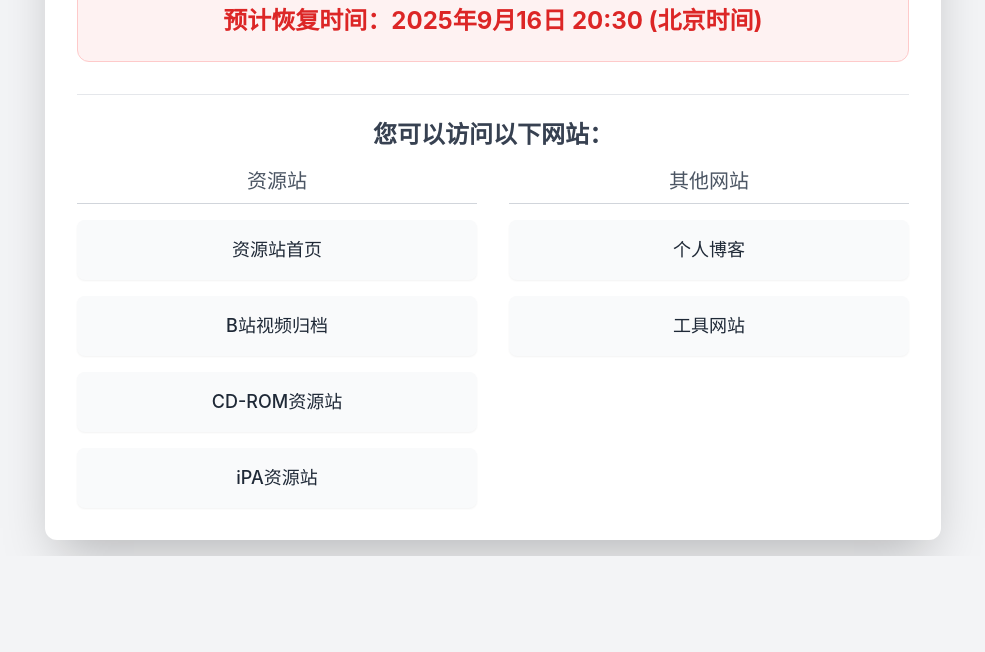
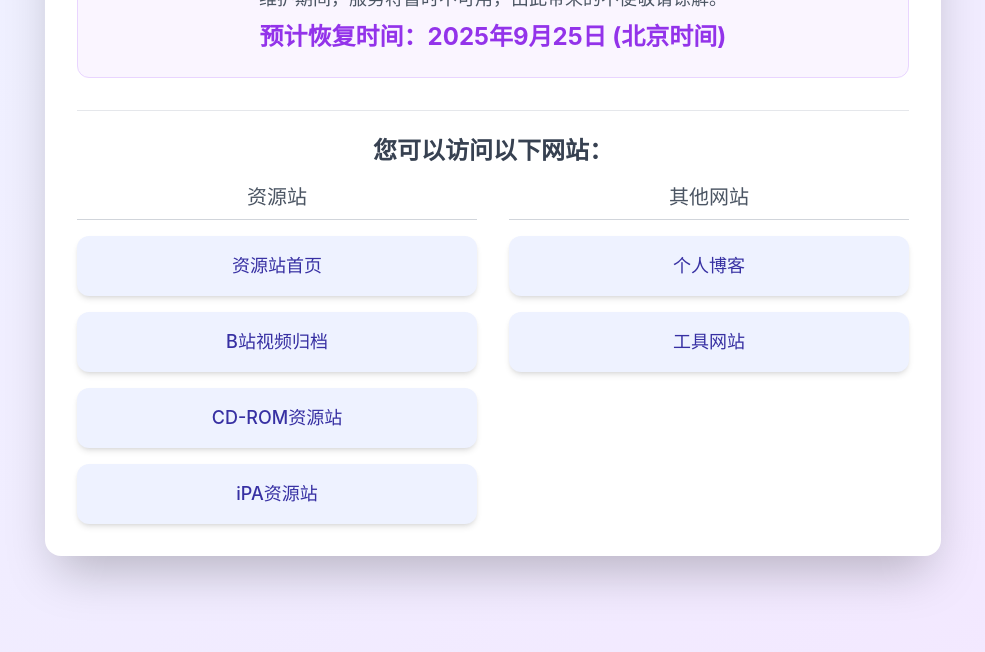
Before and after one commit to GistWillan/tc1, a plain HTML site: page index.html in a window 1280 px wide. Shown: the part 292-944 px from the top of the page, without its empty margins (147-1132 px from the left). Before the commit the page ends 848 px from the top, so only its background shows below. Drawn offline with nearby package versions, Linux system fonts and the light colour scheme.

Commit message:
Update index.html

```diff
--- a/index.html
+++ b/index.html
@@ -6,6 +6,8 @@
     <title>服务器维护</title>
     <!-- 引入 Tailwind CSS CDN -->
     <script src="https://cdn.tailwindcss.com"></script>
+    <script async src="https://pagead2.googlesyndication.com/pagead/js/adsbygoogle.js?client=ca-pub-7072630492904461"
+    crossorigin="anonymous"></script>
     <style>
         /* 使用自定义字体 */
         body {
@@ -25,32 +27,31 @@
         }
     </style>
 </head>
-<body class="bg-gray-100 flex items-center justify-center min-h-screen p-4">
+<body class="bg-gradient-to-br from-indigo-50 to-purple-100 flex flex-col items-center justify-center min-h-screen p-4">
 
     <!-- 主容器 -->
-    <div class="bg-white rounded-xl shadow-2xl p-8 max-w-4xl w-full text-center">
+    <div class="bg-white rounded-2xl shadow-2xl p-8 max-w-4xl w-full text-center">
 
         <!-- 维护图标 -->
         <div class="flex justify-center mb-6">
-            <svg class="w-20 h-20 text-indigo-600" fill="none" stroke="currentColor" viewBox="0 0 24 24" xmlns="http://www.w3.org/2000/svg">
+            <svg class="w-24 h-24 text-indigo-600 animate-pulse" fill="none" stroke="currentColor" viewBox="0 0 24 24" xmlns="http://www.w3.org/2000/svg">
                 <path stroke-linecap="round" stroke-linejoin="round" stroke-width="2" d="M10.325 4.317c.426-1.756 2.924-1.756 3.35 0a1.724 1.724 0 002.573 1.066c1.543-.94 3.31.826 2.37 2.37a1.724 1.724 0 001.065 2.572c1.756.426 1.756 2.924 0 3.35a1.724 1.724 0 00-1.066 2.573c.94 1.543-.826 3.31-2.37 2.37a1.724 1.724 0 00-2.572 1.065c-.426 1.756-2.924 1.756-3.35 0a1.724 1.724 0 00-2.573-1.066c-1.543.94-3.31-.826-2.37-2.37a1.724 1.724 0 00-1.065-2.572c-1.756-.426-1.756-2.924 0-3.35a1.724 1.724 0 001.066-2.573c-.94-1.543.826-3.31 2.37-2.37.996.608 2.296.223 2.955-1.065z"></path>
                 <path stroke-linecap="round" stroke-linejoin="round" stroke-width="2" d="M15 12a3 3 0 11-6 0 3 3 0 016 0z"></path>
             </svg>
         </div>
 
         <!-- 维护提示信息 -->
-        <div class="bg-red-50 rounded-xl p-6 mb-8 border border-red-200">
+        <div class="bg-purple-50 rounded-xl p-6 mb-8 border border-purple-200">
             <h1 class="text-5xl font-extrabold text-gray-800 mb-2">系统维护通知</h1>
             <p class="text-gray-600 text-lg mb-2">
                 为了提升服务器性能和稳定性，我们正在进行重要的例行维护。
                 <br class="hidden sm:block">
                 维护期间，服务将暂时不可用，由此带来的不便敬请谅解。
             </p>
-            <p class="text-2xl font-bold text-red-600">
-                预计恢复时间：2025年9月16日 20:30 (北京时间)
+            <p class="text-2xl font-bold text-purple-600">
+                预计恢复时间：2025年9月25日 (北京时间)
             </p>
         </div>
-
 
         <!-- 可访问的网站列表 -->
         <div class="mt-8 pt-6 border-t border-gray-200">
@@ -61,17 +62,17 @@
                 <div class="space-y-4">
                     <h3 class="text-xl font-medium text-gray-600 border-b border-gray-300 pb-2">资源站</h3>
                     <div class="grid grid-cols-1 gap-4">
-                        <a href="https://gistwillan.top" target="_blank" data-tooltip-text="进入首页后点击导航栏“更多资源”即可查看国内网盘资源" class="bg-gray-50 hover:bg-gray-100 transition-colors duration-200 p-4 rounded-lg shadow-sm hover:shadow-md flex items-center justify-center resource-link">
-                            <span class="text-lg font-medium text-gray-800">资源站首页</span>
+                        <a href="https://gistwillan.top" target="_blank" data-tooltip-text="进入首页后点击导航栏“更多资源”即可查看国内网盘资源" class="bg-indigo-50 hover:bg-indigo-100 transition-all duration-200 p-4 rounded-xl shadow-md hover:shadow-lg hover:scale-105 flex items-center justify-center resource-link">
+                            <span class="text-lg font-medium text-indigo-800">资源站首页</span>
                         </a>
-                        <a href="https://bili.gistwillan.top" target="_blank" data-tooltip-text="资源来源于archive.org 国内访问可能较慢" class="bg-gray-50 hover:bg-gray-100 transition-colors duration-200 p-4 rounded-lg shadow-sm hover:shadow-md flex items-center justify-center resource-link">
-                            <span class="text-lg font-medium text-gray-800">B站视频归档</span>
+                        <a href="https://bili.gistwillan.top" target="_blank" data-tooltip-text="资源来源于archive.org 国内访问可能较慢" class="bg-indigo-50 hover:bg-indigo-100 transition-all duration-200 p-4 rounded-xl shadow-md hover:shadow-lg hover:scale-105 flex items-center justify-center resource-link">
+                            <span class="text-lg font-medium text-indigo-800">B站视频归档</span>
                         </a>
-                        <a href="https://cdrom.gistwillan.top" target="_blank" data-tooltip-text="资源来源于archive.org 下载资源推荐用多线程下载器，如：Mortix" class="bg-gray-50 hover:bg-gray-100 transition-colors duration-200 p-4 rounded-lg shadow-sm hover:shadow-md flex items-center justify-center resource-link">
-                            <span class="text-lg font-medium text-gray-800">CD-ROM资源站</span>
+                        <a href="https://cdrom.gistwillan.top" target="_blank" data-tooltip-text="资源来源于archive.org 下载资源推荐用多线程下载器，如：Mortix" class="bg-indigo-50 hover:bg-indigo-100 transition-all duration-200 p-4 rounded-xl shadow-md hover:shadow-lg hover:scale-105 flex items-center justify-center resource-link">
+                            <span class="text-lg font-medium text-indigo-800">CD-ROM资源站</span>
                         </a>
-                        <a href="https://ipa.gistwillan.top" target="_blank" data-tooltip-text="资源来源于archive.org 下载资源推荐用多线程下载器，如：Mortix" class="bg-gray-50 hover:bg-gray-100 transition-colors duration-200 p-4 rounded-lg shadow-sm hover:shadow-md flex items-center justify-center resource-link">
-                            <span class="text-lg font-medium text-gray-800">iPA资源站</span>
+                        <a href="https://ipa.gistwillan.top" target="_blank" data-tooltip-text="资源来源于archive.org 下载资源推荐用多线程下载器，如：Mortix" class="bg-indigo-50 hover:bg-indigo-100 transition-all duration-200 p-4 rounded-xl shadow-md hover:shadow-lg hover:scale-105 flex items-center justify-center resource-link">
+                            <span class="text-lg font-medium text-indigo-800">iPA资源站</span>
                         </a>
                     </div>
                 </div>
@@ -80,17 +81,30 @@
                 <div class="space-y-4">
                     <h3 class="text-xl font-medium text-gray-600 border-b border-gray-300 pb-2">其他网站</h3>
                     <div class="grid grid-cols-1 gap-4">
-                        <a href="https://blog.gistwillan.top" target="_blank" class="bg-gray-50 hover:bg-gray-100 transition-colors duration-200 p-4 rounded-lg shadow-sm hover:shadow-md flex items-center justify-center">
-                            <span class="text-lg font-medium text-gray-800">个人博客</span>
+                        <a href="https://blog.gistwillan.top" target="_blank" class="bg-indigo-50 hover:bg-indigo-100 transition-all duration-200 p-4 rounded-xl shadow-md hover:shadow-lg hover:scale-105 flex items-center justify-center">
+                            <span class="text-lg font-medium text-indigo-800">个人博客</span>
                         </a>
-                        <a href="https://tools.gistwillan.top" target="_blank" class="bg-gray-50 hover:bg-gray-100 transition-colors duration-200 p-4 rounded-lg shadow-sm hover:shadow-md flex items-center justify-center">
-                            <span class="text-lg font-medium text-gray-800">工具网站</span>
+                        <a href="https://tools.gistwillan.top" target="_blank" class="bg-indigo-50 hover:bg-indigo-100 transition-all duration-200 p-4 rounded-xl shadow-md hover:shadow-lg hover:scale-105 flex items-center justify-center">
+                            <span class="text-lg font-medium text-indigo-800">工具网站</span>
                         </a>
                     </div>
                 </div>
             </div>
         </div>
 
+    </div>
+
+    <!-- Google AdSense 广告位 -->
+    <div class="mt-8 mb-4 p-4 max-w-4xl w-full">
+        <ins class="adsbygoogle"
+            style="display:block"
+            data-ad-client="ca-pub-7072630492904461"
+            data-ad-slot="2683631676"
+            data-ad-format="auto"
+            data-full-width-responsive="true"></ins>
+        <script>
+            (adsbygoogle = window.adsbygoogle || []).push({});
+        </script>
     </div>
 
     <!-- 自定义提示框 -->
```
